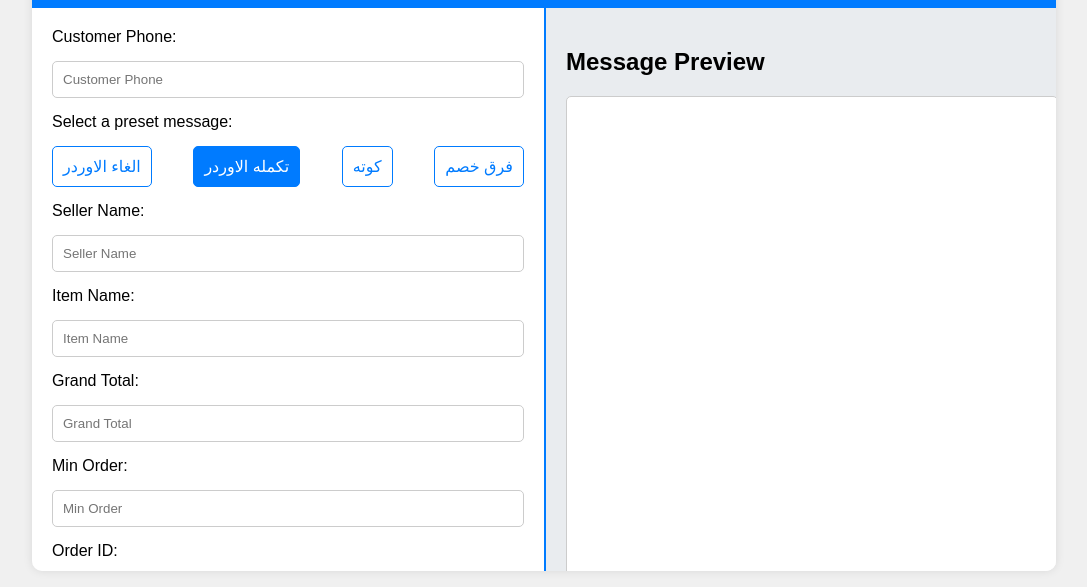
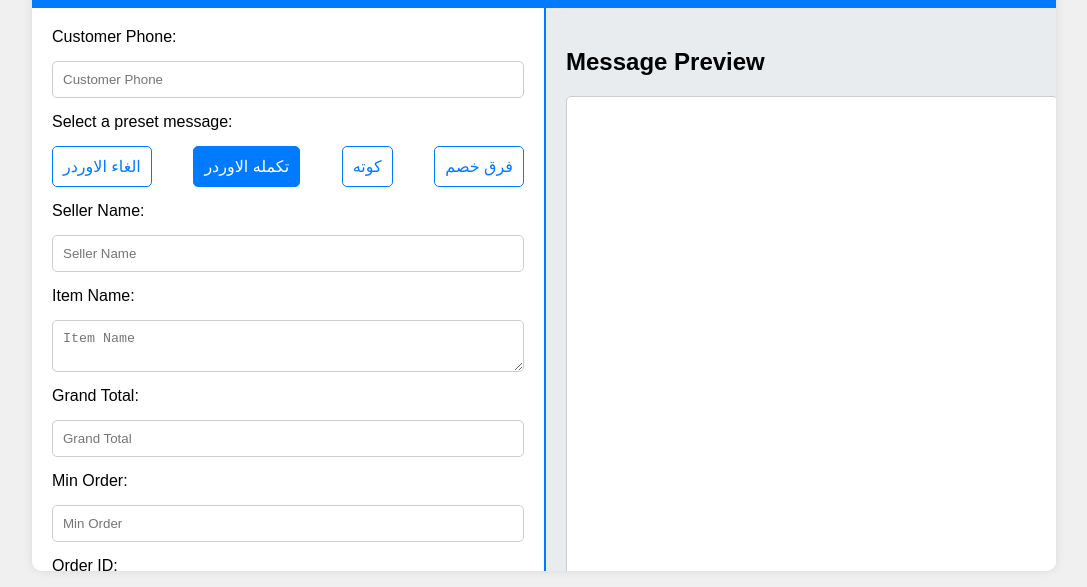
Before and after one commit to john-isupply/whatsapp-ar-, a plain HTML site: page index.html in a window 1280 px wide. Shown: the part 149-736 px from the top of the page, without its empty margins (96-1183 px from the left). Drawn offline with Linux system fonts and the light colour scheme; no server answers.

Commit message:
Update index.html

```diff
--- a/index.html
+++ b/index.html
@@ -31,7 +31,8 @@
                     <input type="text" id="line1" name="line1" placeholder="Seller Name" required>
 
                     <label for="line2">Item Name:</label>
-                    <input type="text" id="line2" name="line2" placeholder="Item Name" required>
+                    <textarea id="line2" name="line2" placeholder="Item Name" required></textarea>
+
 
                     <label for="line3" id="line3-label" style="display: none;"></label>
                     <input type="text" id="line3" name="line3" placeholder="Enter Line 3" style="display: none;">
```
